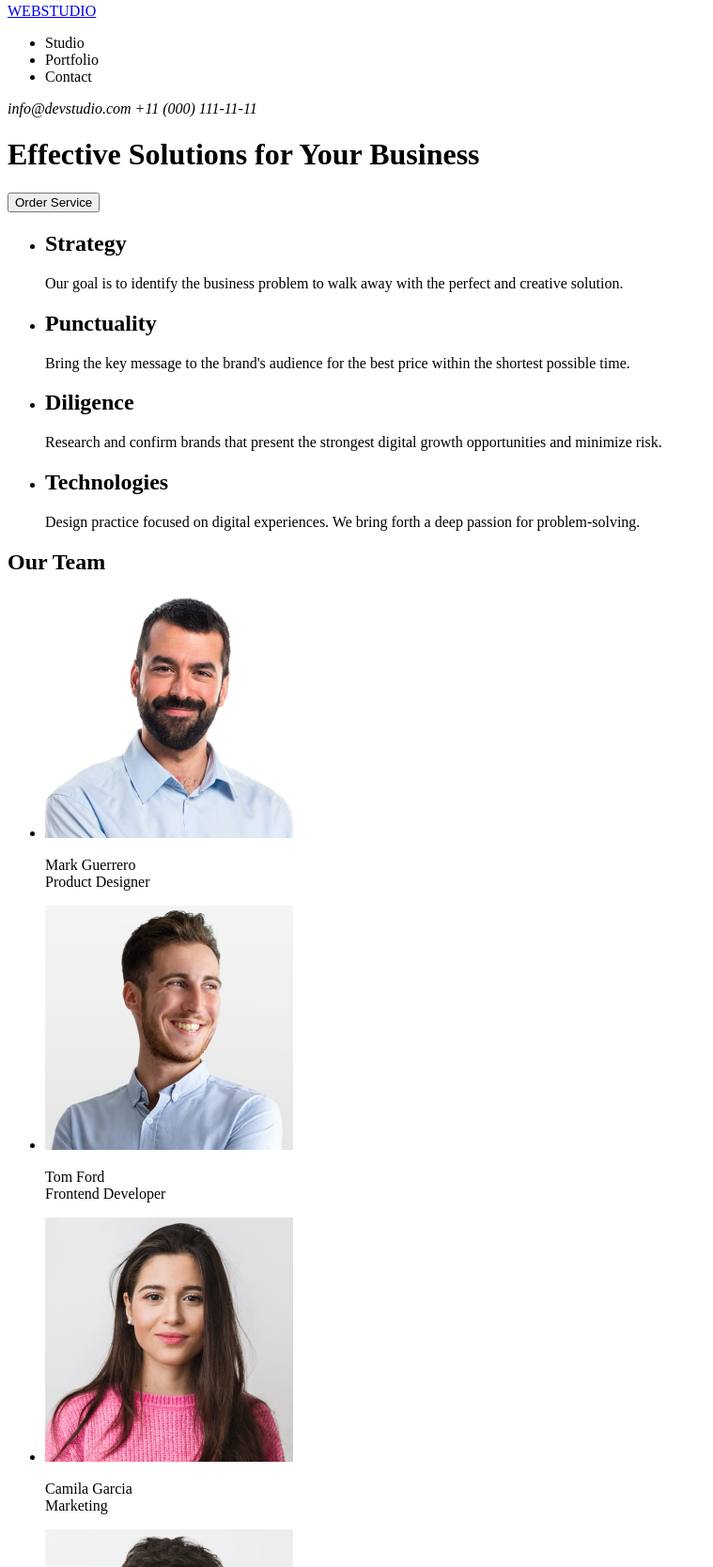
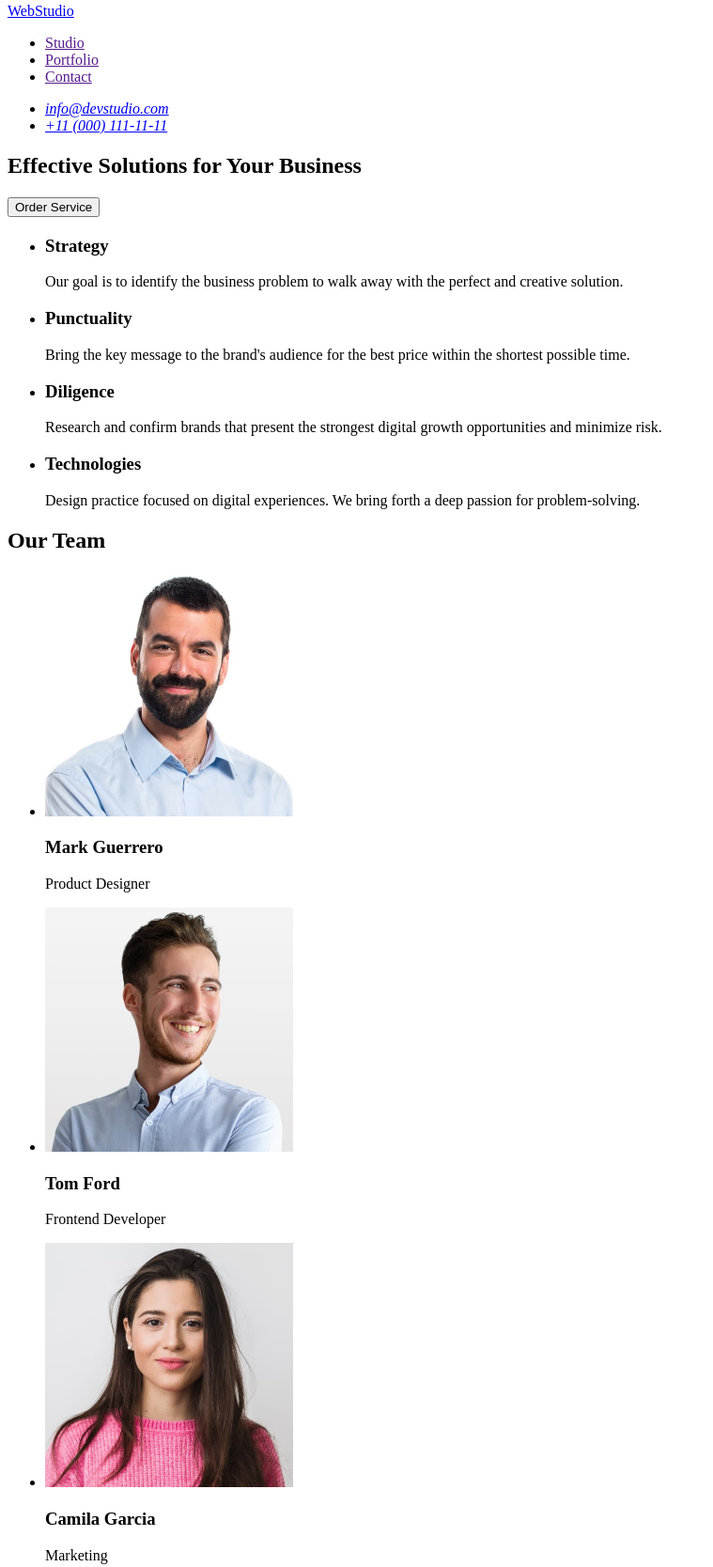
Before and after one commit to NickTyurev/goit-markup-hw-01, a plain HTML site: page index.html in a window 1280 px wide. Shown: the part 5-1673 px from the top of the page at 94% size, without its empty margins (0-759 px from the left). Drawn offline with Linux system fonts and the light colour scheme.

Commit message:
fix index html file

```diff
--- a/index.html
+++ b/index.html
@@ -7,45 +7,62 @@
   </head>
   <body>
     <header>
-      <a href="https://nicktyurev.github.io/goit-markup-hw-01/">WEBSTUDIO</a>
       <nav>
+        <a href="./index.html">WebStudio</a>
         <ul>
-          <li>Studio</li>
-          <li>Portfolio</li>
-          <li>Contact</li>
+          <li>
+            <a href="">Studio</a>
+          </li>
+          <li>
+            <a href="">Portfolio</a>
+          </li>
+          <li>
+            <a href="">Contact</a>
+          </li>
         </ul>
       </nav>
-      <address>info@devstudio.com +11 (000) 111-11-11</address>
-
-      <h1>Effective Solutions for Your Business</h1>
-      <button type="button">Order Service</button>
+      <address>
+        <ul>
+          <li>
+            <a href="mailto:info@devstudio.com">info@devstudio.com</a>
+          </li>
+          <li>
+            <a href="tel:+110001111111">+11 (000) 111-11-11</a>
+          </li>
+        </ul>
+      </address>
     </header>
     <main>
       <section>
+        <h1>Effective Solutions for Your Business</h1>
+        <button type="button">Order Service</button>
+      </section>
+      <section>
+        <h2><!---inf---></h2>
         <ul>
           <li>
-            <h2>Strategy</h2>
+            <h3>Strategy</h3>
             <p>
               Our goal is to identify the business problem to walk away with the
               perfect and creative solution.
             </p>
           </li>
           <li>
-            <h2>Punctuality</h2>
+            <h3>Punctuality</h3>
             <p>
               Bring the key message to the brand's audience for the best price
               within the shortest possible time.
             </p>
           </li>
           <li>
-            <h2>Diligence</h2>
+            <h3>Diligence</h3>
             <p>
               Research and confirm brands that present the strongest digital
               growth opportunities and minimize risk.
             </p>
           </li>
           <li>
-            <h2>Technologies</h2>
+            <h3>Technologies</h3>
             <p>
               Design practice focused on digital experiences. We bring forth a
               deep passion for problem-solving.
@@ -58,57 +75,45 @@
         <ul>
           <li>
             <img
-              src="images/img1.jpg"
+              src="./images/img1.jpg"
               alt="Mark Guerrero.Product Designer"
               width="264"
-              height="260"
             />
-            <p>
-              Mark Guerrero <br />
-              Product Designer
-            </p>
+            <h3>Mark Guerrero</h3>
+            <p>Product Designer</p>
           </li>
           <li>
             <img
-              src="images/img2.jpg"
+              src="./images/img2.jpg"
               alt="Tom Ford.Frontend Developer"
               width="264"
-              height="260"
             />
-            <p>
-              Tom Ford <br />
-              Frontend Developer
-            </p>
+            <h3>Tom Ford</h3>
+            <p>Frontend Developer</p>
           </li>
           <li>
             <img
-              src="images/img3.jpg"
+              src="./images/img3.jpg"
               alt="Camila Garcia.Marketing"
               width="264"
-              height="260"
             />
-            <p>
-              Camila Garcia <br />
-              Marketing
-            </p>
+            <h3>Camila Garcia</h3>
+            <p>Marketing</p>
           </li>
           <li>
             <img
-              src="images/img4.jpg"
+              src="./images/img4.jpg"
               alt="Daniel Wilson.UI Designer"
               width="264"
-              height="260"
             />
-            <p>
-              Daniel Wilson<br />
-              UI Designer
-            </p>
+            <h3>Daniel Wilson</h3>
+            <p>UI Designer</p>
           </li>
         </ul>
       </section>
     </main>
     <footer>
-      <a href="https://nicktyurev.github.io/goit-markup-hw-01/">WEBSTUDIO</a>
+      <a href="./index.html">WebStudio</a>
       <p>
         Increase the flow of customers and sales for your business with digital
         marketing & growth solutions.
```
